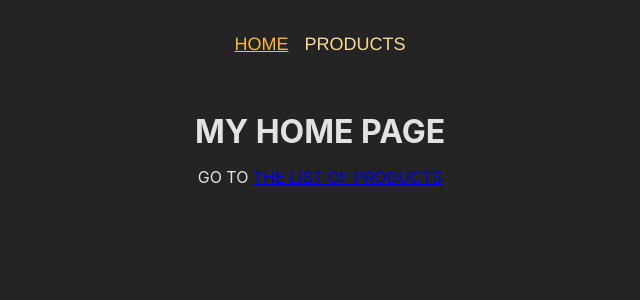
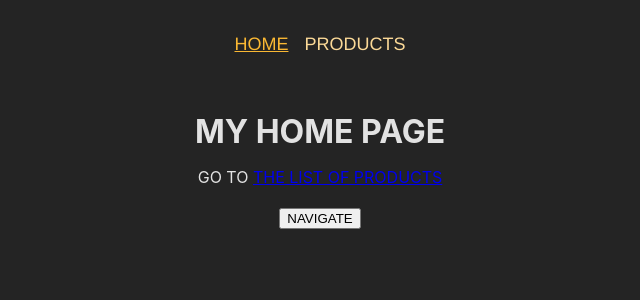
Before and after one commit to Rbravolibtech/ReactRouter-21, a React (Create React App) app: page / in a window 1280 px wide. Shown: the top 300 px of the page, without its empty margins (320-960 px from the left). Built offline with nearby package versions, Linux system fonts and the light colour scheme.

Commit message:
added button navigate

```diff
--- a/src/pages/Home.js
+++ b/src/pages/Home.js
@@ -1,12 +1,20 @@
-import { Link } from "react-router-dom";
+import { Link, useNavigate } from "react-router-dom";
 
 function HomePage() {
+	const navigate = useNavigate();
+
+	function navigateHandler() {
+		navigate("/products");
+	}
+
 	return (
 		<>
 			<h1>MY HOME PAGE</h1>
 			<p>
 				GO TO <Link to="/products">THE LIST OF PRODUCTS </Link>
 			</p>
+
+			<button onClick={navigateHandler}>NAVIGATE</button>
 		</>
 	);
 }
```
